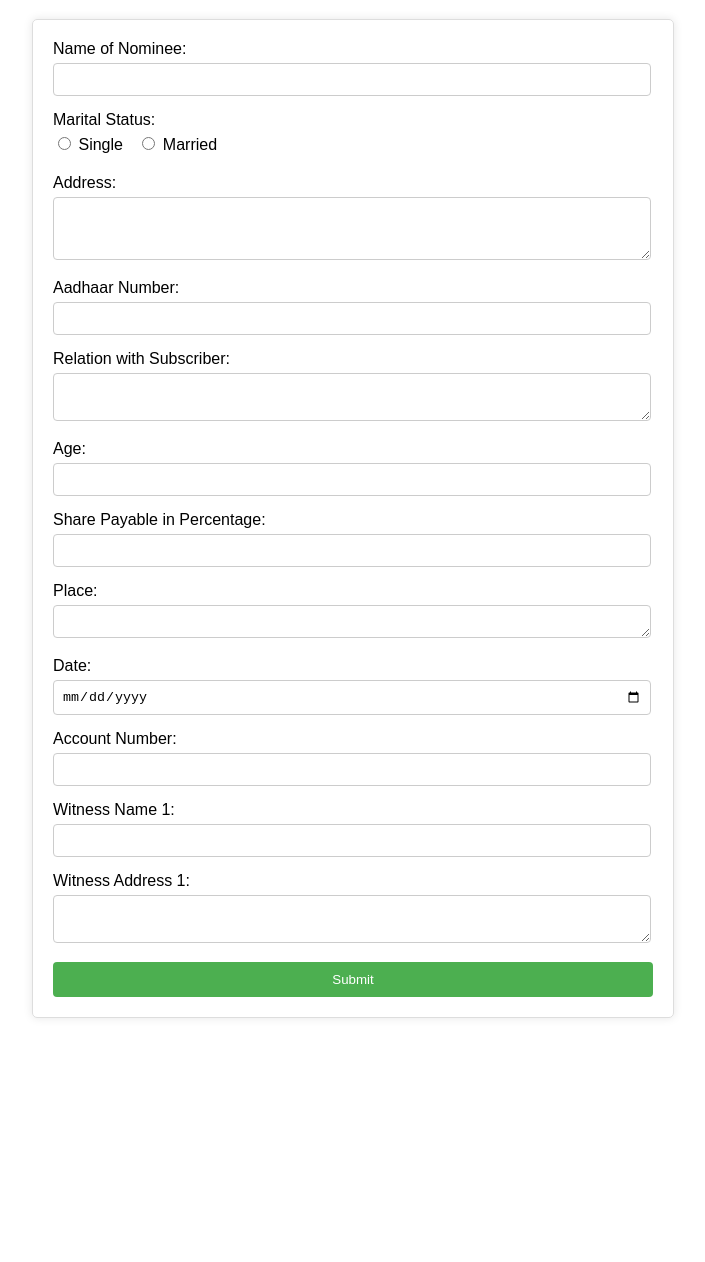
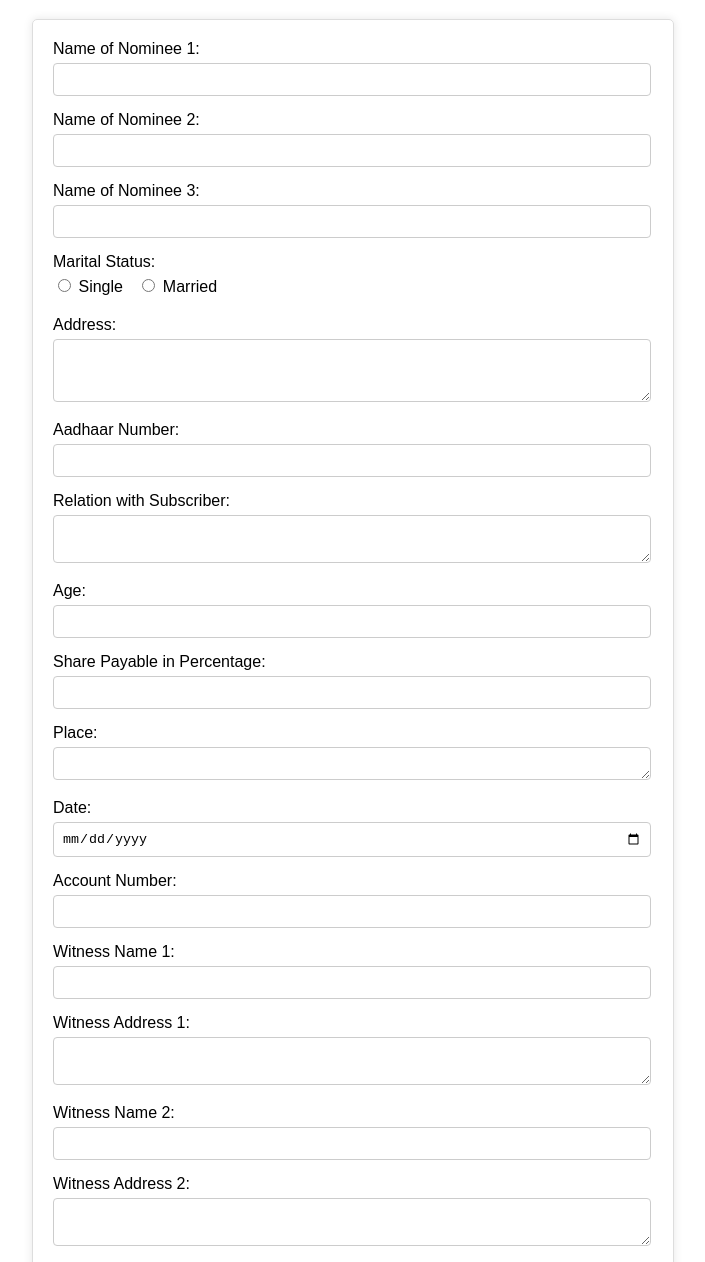
Before and after one commit to aswinkpy/nomine, a plain HTML site: page index.html in a window 1280 px wide. Shown: the part 101-1363 px from the top of the page, without its empty margins (287-992 px from the left). Before the commit the page ends 1159 px from the top, so only its background shows below. Drawn offline with nearby package versions, Linux system fonts and the light colour scheme.

Commit message:
Update index.html

```diff
--- a/index.html
+++ b/index.html
@@ -12,7 +12,13 @@
 <body>
     <center><h1>NOMINATION FORM</h1></center>
     <form id="nominationForm" onsubmit="generatePDF(event)">
-        <label for="nominee_name">Name of Nominee:</label>
+        <label for="nominee_name">Name of Nominee 1:</label>
+        <input type="text" id="nominee_name" name="nominee_name" required>
+
+         <label for="nominee_name">Name of Nominee 2:</label>
+        <input type="text" id="nominee_name" name="nominee_name" required>
+
+         <label for="nominee_name">Name of Nominee 3:</label>
         <input type="text" id="nominee_name" name="nominee_name" required>
 
         <label>Marital Status:</label>
@@ -53,6 +59,12 @@
         <label for="witness_address_1">Witness Address 1:</label>
         <textarea id="witness_address_1" name="witness_address_1" rows="2"></textarea>
 
+         <label for="witness_name_1">Witness Name 2:</label>
+        <input type="text" id="witness_name_1" name="witness_name_1" required>
+
+        <label for="witness_address_1">Witness Address 2:</label>
+        <textarea id="witness_address_1" name="witness_address_1" rows="2"></textarea>
+
         <button type="submit" class="submit-button">Submit</button>
     </form>
 
@@ -64,7 +76,7 @@
             const doc = new jsPDF();
 
             // Set up PDF Title
-            doc.setFontSize(16);
+            doc.setFontSize(20);
             doc.text('Nomination Form Details', 105, 20, { align: 'center' });
 
             // Get form values
@@ -73,7 +85,7 @@
 
             // Define starting position for the content
             let yOffset = 30;
-            doc.setFontSize(12);
+            doc.setFontSize(16);
 
             // Loop through form fields and add them to the PDF
             formData.forEach((value, key) => {
```
